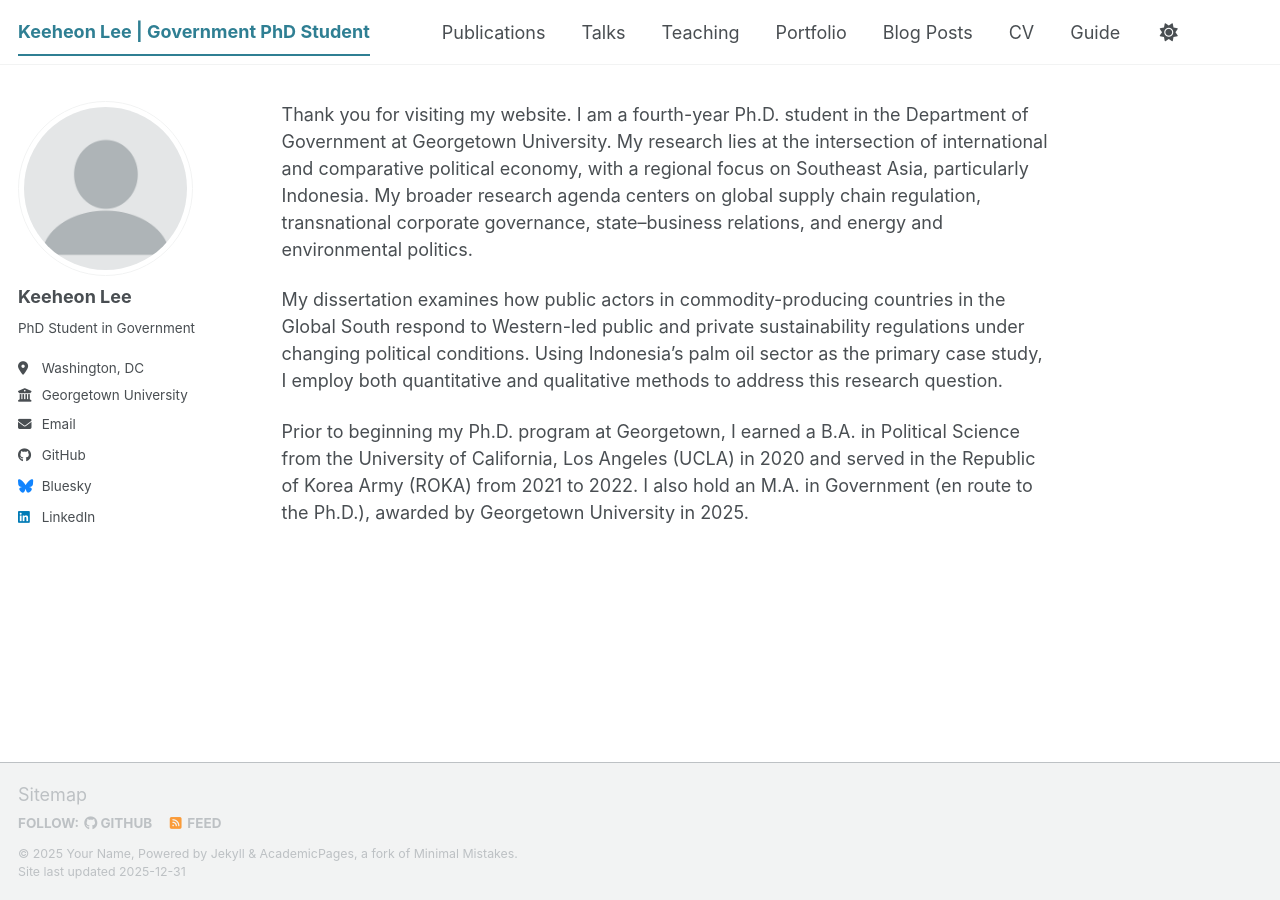
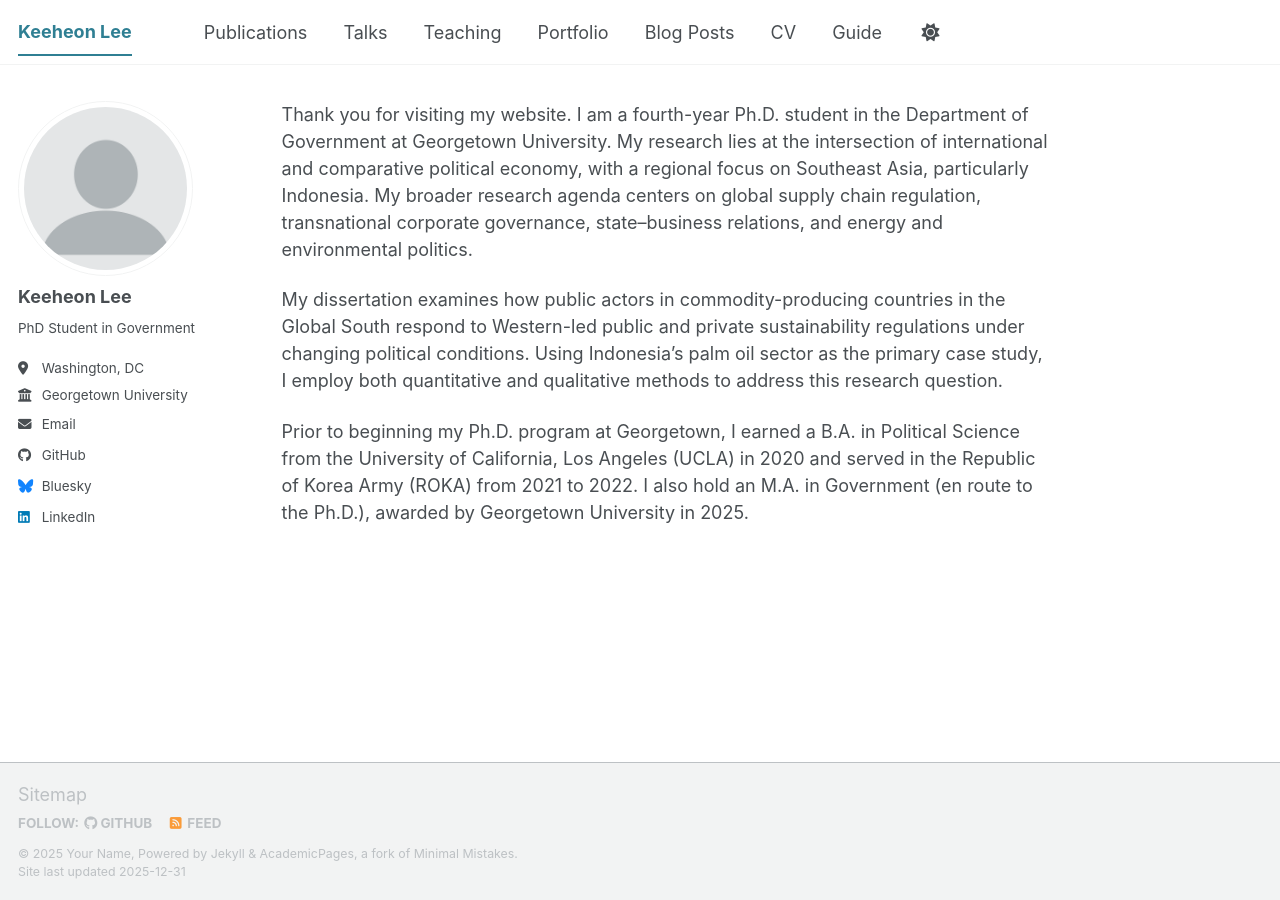
Before and after one commit to keeheon-lee/khoney.github.io, a Jekyll site: the page built from _pages/about.md, in a window 1280 px wide. Built offline with Jekyll 4.4.1, drawn with Linux system fonts in a browser that asks for light colours; a script bundle is joined from its source files by our own code; library files that are not in the unit come from our copies.

Commit message:
Update _config.yml

```diff
--- a/_config.yml
+++ b/_config.yml
@@ -9,7 +9,7 @@
 # Basic Site Settings
 locale                   : "en-US"
 site_theme               : "default" # The available themes options are "default", "air", "sunrise", "mint", "dirt" and "contrast"
-title                    : "Keeheon Lee | Government PhD Student"
+title                    : "Keeheon Lee"
 title_separator          : "-"
 name                     : &name "Your Name"
 description              : &description "Your Name's academic portfolio"   # Update this with a general description of your site, this is the default if not overridden by a page
```
